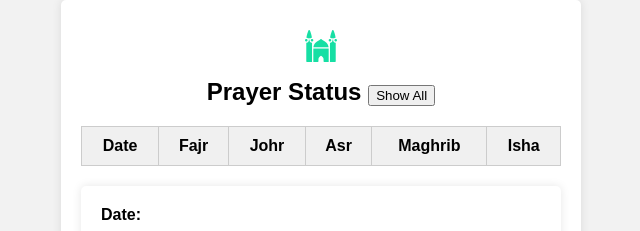
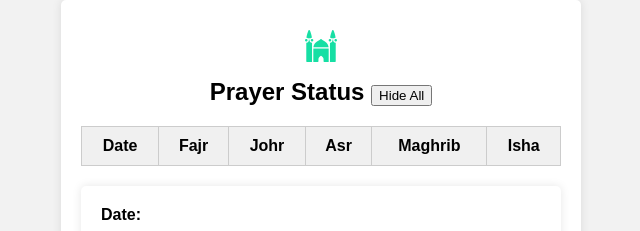
Before and after one commit to bayejid00/prayer, a plain HTML site: page index.html in a window 1280 px wide. Both pictures are taken after a click on the button "Show All". Shown: the top 231 px of the page, 319-959 px from the left. Drawn offline with Linux system fonts and the light colour scheme.

Commit message:
Update index.html

```diff
--- a/index.html
+++ b/index.html
@@ -8,7 +8,7 @@
     <link rel="icon" type="image/png" href="prayer-icon.png">
     <title>Prayer Status</title>
     <style>
-        html,body {
+        HTML, body {
             padding: 0;
             margin: 0;
         }
@@ -161,7 +161,7 @@
     <div class="container">
         <img class="logo" src="prayer-icon.png
         " alt="Logo">
-        <h1 class="title">Prayer Status <button type="button" class="btn btn-secondary" onclick="toggleTable()">Show
+        <h1 class="title">Prayer Status <button type="button" id="show_all_btn" class="btn btn-secondary" onclick="toggleTable()">Show
                 All</button></h1>
         <div class="prayerTable-wrapper">
             <table id="prayerTable" style="display: none;">
@@ -238,7 +238,7 @@
     </div>
 
     <script>
-        // Function to retrieve data from local storage and display in table
+        // Function to retrieve data from local storage and display in the table.
         function showAll() {
             var prayerStatusData = JSON.parse(localStorage.getItem('prayerStatusData')) || [];
 
@@ -275,10 +275,14 @@
 
         // Function to toggle the visibility of the table
         function toggleTable() {
-            var prayerTable = document.getElementById('prayerTable');
+            var prayerTable = document.getElementById('prayerTable');show_all_btn
+            var show_all_btn = document.getElementById('show_all_btn');
             var display = prayerTable.style.display;
             if ((display === 'none')) {
+                show_all_btn.textContent = 'Hide All';
                 showAll();
+            } else {
+                show_all_btn.textContent = 'Show All';
             }
             prayerTable.style.display = (display === 'none') ? 'table' : 'none';
         }
```
